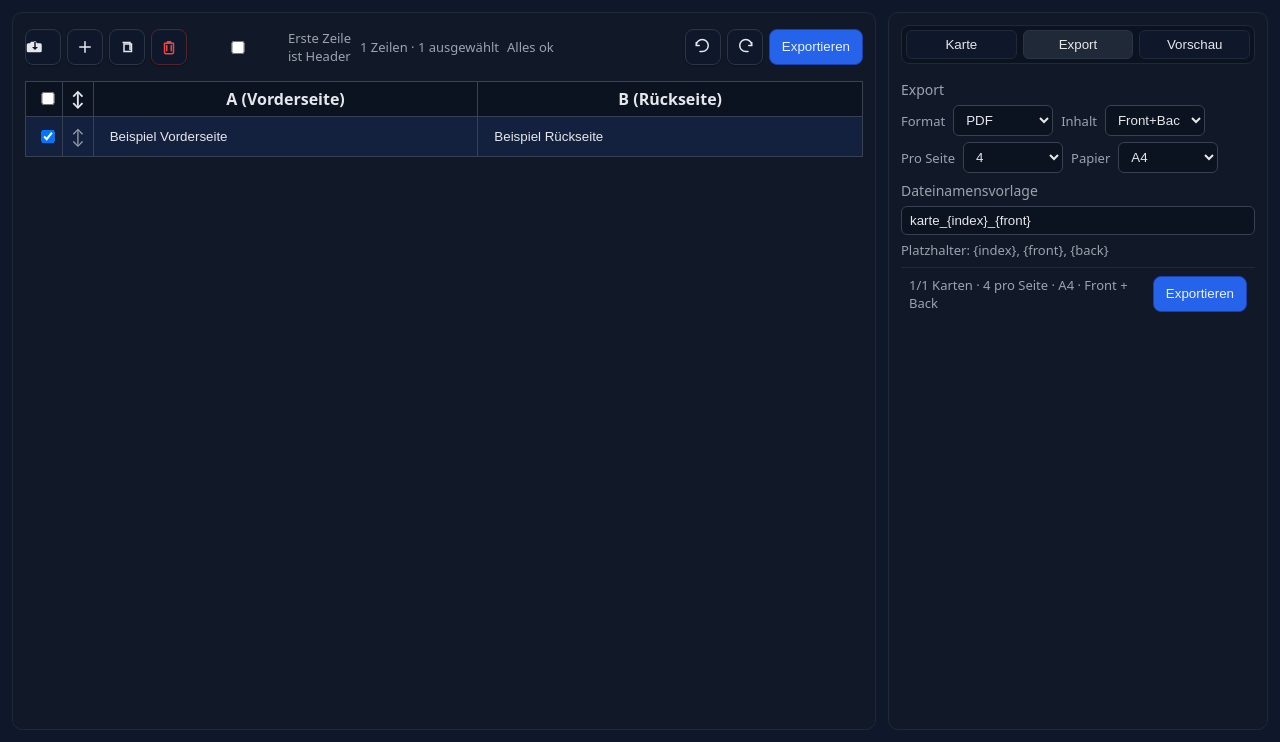
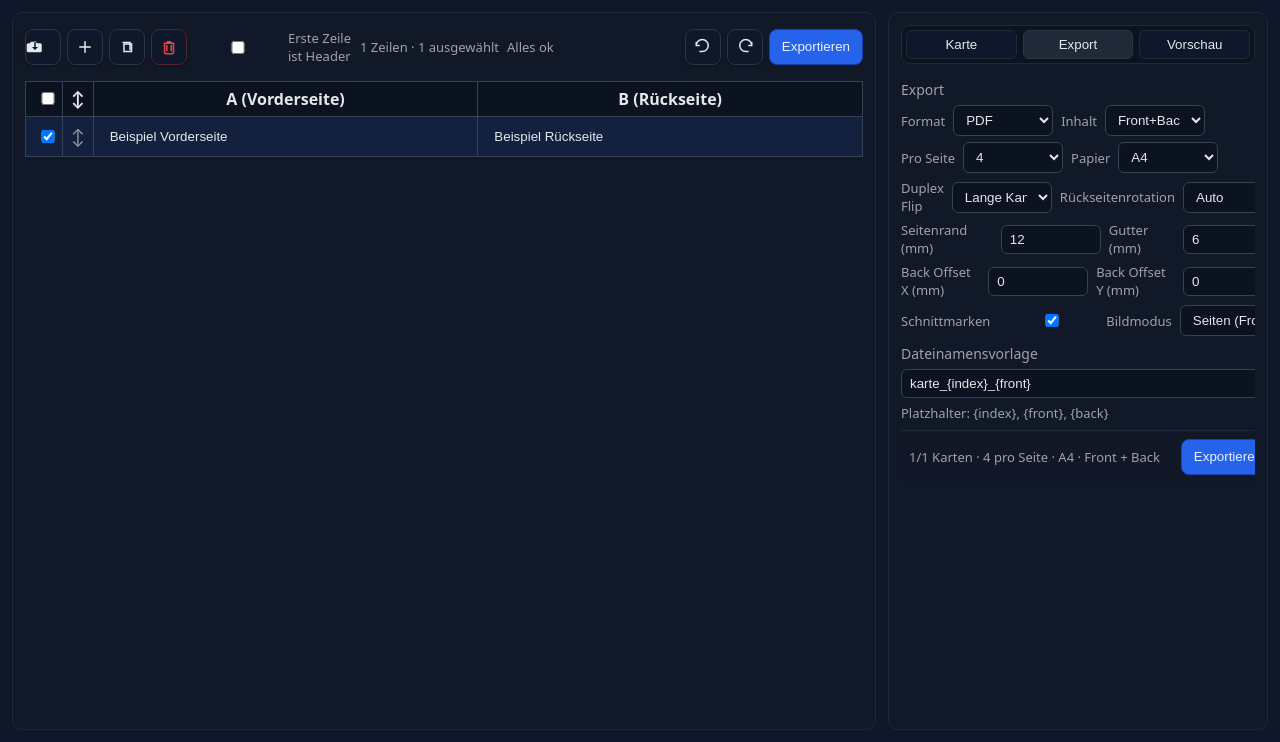
Before and after one commit to moin7111/Pendel-Simulation, a Flask app: page /flashcards in a window 1280 px wide, after a click on "Export". Shown: the part 61-803 px from the top of the page. Run offline with Flask 3, Linux system fonts and the light colour scheme; some libraries are stand-ins or nearby versions.

Commit message:
Add print and image export options
Co-authored-by: leonstraesser <leonstraesser@web.de>

```diff
--- a/static/flashcards.js
+++ b/static/flashcards.js
@@ -34,6 +34,15 @@
       cardsPerPage: 4, // 1,2,4,6,8
       paperSize: 'A4', // A4 | A6
       filenameTpl: 'karte_{index}_{front}',
+      // N-up / Print controls
+      flipEdge: 'long', // long | short
+      backRotation: 'auto', // auto | 0 | 180
+      pageMarginMm: 12,
+      gapMm: 6,
+      backOffsetXMm: 0,
+      backOffsetYMm: 0,
+      showMarks: true,
+      imageExportMode: 'pages', // pages | cards
       // Backgrounds
       bgFrontDataUrl: null,
       bgBackDataUrl: null,
@@ -74,6 +83,14 @@
     exportSide: document.getElementById('exportSide'),
     cardsPerPage: document.getElementById('cardsPerPage'),
     paperSize: document.getElementById('paperSize'),
+    flipEdge: document.getElementById('flipEdge'),
+    backRotation: document.getElementById('backRotation'),
+    pageMarginMm: document.getElementById('pageMarginMm'),
+    gapMm: document.getElementById('gapMm'),
+    backOffsetXMm: document.getElementById('backOffsetXMm'),
+    backOffsetYMm: document.getElementById('backOffsetYMm'),
+    showMarks: document.getElementById('showMarks'),
+    imageExportMode: document.getElementById('imageExportMode'),
     downloadBtn: document.getElementById('downloadBtn'),
     filenameTpl: document.getElementById('filenameTpl'),
     // Tabs and panels
@@ -120,6 +137,14 @@
     if (els.cardsPerPage) els.cardsPerPage.value = String(s.cardsPerPage);
     if (els.paperSize) els.paperSize.value = String(s.paperSize);
     if (els.filenameTpl) els.filenameTpl.value = String(s.filenameTpl);
+    if (els.flipEdge) els.flipEdge.value = String(s.flipEdge);
+    if (els.backRotation) els.backRotation.value = String(s.backRotation);
+    if (els.pageMarginMm) els.pageMarginMm.value = String(s.pageMarginMm);
+    if (els.gapMm) els.gapMm.value = String(s.gapMm);
+    if (els.backOffsetXMm) els.backOffsetXMm.value = String(s.backOffsetXMm);
+    if (els.backOffsetYMm) els.backOffsetYMm.value = String(s.backOffsetYMm);
+    if (els.showMarks) els.showMarks.checked = !!s.showMarks;
+    if (els.imageExportMode) els.imageExportMode.value = String(s.imageExportMode);
   }
 
   function loadSavedState() {
@@ -437,6 +462,70 @@
     return { wrapper, card, f, b };
   }
 
+  function computeBestGrid(perPage, paperWmm, paperHmm, marginMm, gapMm, cardWmm, cardHmm) {
+    // candidate grids for 1,2,4,6,8
+    const candidates = {
+      1: [[1,1],[1,1]],
+      2: [[2,1],[1,2]],
+      4: [[2,2]],
+      6: [[3,2],[2,3]],
+      8: [[4,2],[2,4]],
+    }[perPage] || [[1,1]];
+    let best = { cols: 1, rows: 1, drawW: cardWmm, drawH: cardHmm, scale: 1 };
+    for (const [cols, rows] of candidates) {
+      const availW = paperWmm - marginMm * 2 - gapMm * (cols - 1);
+      const availH = paperHmm - marginMm * 2 - gapMm * (rows - 1);
+      const cellW = availW / cols;
+      const cellH = availH / rows;
+      const scale = Math.min(cellW / cardWmm, cellH / cardHmm);
+      const drawW = cardWmm * scale;
+      const drawH = cardHmm * scale;
+      if (scale > best.scale) best = { cols, rows, drawW, drawH, scale };
+    }
+    return best;
+  }
+
+  function frontIndexToBackIndex(posIndex, cols, rows, flipEdge) {
+    const r = Math.floor(posIndex / cols);
+    const c = posIndex % cols;
+    if (flipEdge === 'long') {
+      // mirror horizontally (book flip)
+      const c2 = cols - c - 1;
+      return r * cols + c2;
+    } else {
+      // short edge: mirror vertically
+      const r2 = rows - r - 1;
+      return r2 * cols + c;
+    }
+  }
+
+  function effectiveBackRotation(paperLandscape, flipEdge, backRotationSetting) {
+    if (backRotationSetting !== 'auto') return parseInt(backRotationSetting,10) || 0;
+    // Heuristic: for portrait pages, long-edge flip needs 0°, short-edge needs 180°; swap for landscape
+    if (!paperLandscape) {
+      return flipEdge === 'long' ? 0 : 180;
+    } else {
+      return flipEdge === 'long' ? 180 : 0;
+    }
+  }
+
+  function drawCropMarks(pdf, x, y, w, h, markLen = 3, markOffset = 0.8) {
+    // simple tiny crop marks at corners
+    const l = markLen; const o = markOffset;
+    // top-left
+    pdf.line(x - o, y, x - o + l, y);
+    pdf.line(x, y - o, x, y - o + l);
+    // top-right
+    pdf.line(x + w + o, y, x + w + o - l, y);
+    pdf.line(x + w, y - o, x + w, y - o + l);
+    // bottom-left
+    pdf.line(x - o, y + h, x - o + l, y + h);
+    pdf.line(x, y + h + o, x, y + h + o - l);
+    // bottom-right
+    pdf.line(x + w + o, y + h, x + w + o - l, y + h);
+    pdf.line(x + w, y + h + o, x + w, y + h + o - l);
+  }
+
   async function renderCardSideCanvas(text, side, scalePx = 2) {
     const totalW = state.settings.widthMm;
     const totalH = state.settings.heightMm;
@@ -469,51 +558,68 @@
     const pdf = new jsPDF({ unit: 'mm', format: state.settings.paperSize.toLowerCase() });
 
     const perPage = parseInt(state.settings.cardsPerPage, 10) || 1;
-    const gridMap = { 1: [1,1], 2: [2,1], 4:[2,2], 6:[3,2], 8:[4,2] };
-    const [cols, rowsPerPage] = gridMap[perPage] || [1,1];
-
-    const pageMarginMm = 12;
-    const gapMm = 6;
-
-    const availW = paper.w - pageMarginMm * 2 - gapMm * (cols - 1);
-    const availH = paper.h - pageMarginMm * 2 - gapMm * (rowsPerPage - 1);
-    const cellW = availW / cols;
-    const cellH = availH / rowsPerPage;
-
+    const marginMm = parseFloat(state.settings.pageMarginMm) || 0;
+    const gapMm = parseFloat(state.settings.gapMm) || 0;
     const baseW = state.settings.widthMm;
     const baseH = state.settings.heightMm;
-    const scale = Math.min(cellW / baseW, cellH / baseH);
-    const drawW = baseW * scale;
-    const drawH = baseH * scale;
+    const { cols, rows: rowsPerPage, drawW, drawH } = computeBestGrid(
+      perPage, paper.w, paper.h, marginMm, gapMm, baseW, baseH
+    );
+    const cellW = (paper.w - marginMm * 2 - gapMm * (cols - 1)) / cols;
+    const cellH = (paper.h - marginMm * 2 - gapMm * (rowsPerPage - 1)) / rowsPerPage;
 
-    const placeSidePages = async (pick) => {
-      let pageIndex = 0;
-      while (pageIndex * perPage < rows.length) {
-        if (pageIndex > 0) pdf.addPage();
+    async function drawPage(side, pageIndex) {
       for (let rIndex = 0; rIndex < perPage; rIndex++) {
         const itemIndex = pageIndex * perPage + rIndex;
         if (itemIndex >= rows.length) break;
         const r = rows[itemIndex];
-          const side = pick === 'front' ? 'front' : 'back';
         const text = side === 'front' ? (r.colA || '') : (r.colB || '');
         const canvas = await renderCardSideCanvas(text, side, 2);
-          const col = rIndex % cols;
-          const row = Math.floor(rIndex / cols);
-          const x = pageMarginMm + col * (cellW + gapMm) + (cellW - drawW) / 2;
-          const y = pageMarginMm + row * (cellH + gapMm) + (cellH - drawH) / 2;
-          pdf.addImage(canvas.toDataURL('image/png'), 'PNG', x, y, drawW, drawH);
+        let col = rIndex % cols;
+        let row = Math.floor(rIndex / cols);
+        if (side === 'back') {
+          const backIdx = frontIndexToBackIndex(rIndex, cols, rowsPerPage, state.settings.flipEdge);
+          col = backIdx % cols;
+          row = Math.floor(backIdx / cols);
         }
-        pageIndex++;
+        let x = marginMm + col * (cellW + gapMm) + (cellW - drawW) / 2;
+        let y = marginMm + row * (cellH + gapMm) + (cellH - drawH) / 2;
+        if (side === 'back') {
+          x += parseFloat(state.settings.backOffsetXMm) || 0;
+          y += parseFloat(state.settings.backOffsetYMm) || 0;
         }
-    };
+        const dataUrl = canvas.toDataURL('image/png');
+        const rotation = side === 'back' ? effectiveBackRotation(
+          paper.w > paper.h,
+          state.settings.flipEdge,
+          state.settings.backRotation
+        ) : 0;
+        pdf.addImage(dataUrl, 'PNG', x, y, drawW, drawH, undefined, undefined, rotation);
+        if (state.settings.showMarks) drawCropMarks(pdf, x, y, drawW, drawH);
+      }
+    }
 
+    const totalPages = Math.ceil(rows.length / perPage);
     if (sideMode === 'front') {
-      await placeSidePages('front');
+      for (let pageIndex = 0; pageIndex < totalPages; pageIndex++) {
+        if (pageIndex > 0) pdf.addPage();
+        await drawPage('front', pageIndex);
+      }
     } else if (sideMode === 'back') {
-      await placeSidePages('back');
+      for (let pageIndex = 0; pageIndex < totalPages; pageIndex++) {
+        if (pageIndex > 0) pdf.addPage();
+        await drawPage('back', pageIndex);
+      }
     } else {
-      await placeSidePages('front');
-      await placeSidePages('back');
+      // 1 Vorderseite, 2 Rückseite, 3 Vorderseite, 4 Rückseite, ...
+      let first = true;
+      for (let pageIndex = 0; pageIndex < totalPages; pageIndex++) {
+        if (!first) pdf.addPage();
+        await drawPage('front', pageIndex);
+        pdf.addPage();
+        await drawPage('back', pageIndex);
+        first = false;
+      }
     }
 
     const fileSuffix = sideMode === 'both' ? 'front_back' : sideMode;
@@ -530,9 +636,10 @@
     const scale = dpi / 96; // html2canvas scale vs CSS px assumption
 
     let index = 1;
+    const ext = state.settings.exportFormat === 'jpg' ? 'jpg' : 'png';
+    if (state.settings.imageExportMode === 'cards') {
       for (const r of selected) {
         const base = filenameFromTemplate(r, index);
-      const ext = state.settings.exportFormat === 'jpg' ? 'jpg' : 'png';
         if (sideMode === 'front' || sideMode === 'both') {
           const front = await renderCardSideCanvas(r.colA || '', 'front', scale);
           const frontData = front.toDataURL(format);
@@ -544,6 +651,69 @@
           zip.file(`${base}_back.${ext}`, backData.split(',')[1], { base64: true });
         }
         index++;
+      }
+    } else {
+      // pages mode: create paired pages as PNGs inside zip, respecting 1V,2R,3V ... numbering per page
+      // We'll render a composed canvas per page grid for front then back, and name them page_0001_front/back
+      const perPage = parseInt(state.settings.cardsPerPage, 10) || 1;
+      const paper = getPaperSizeMm();
+      const marginMm = parseFloat(state.settings.pageMarginMm) || 0;
+      const gapMm = parseFloat(state.settings.gapMm) || 0;
+      const baseW = state.settings.widthMm;
+      const baseH = state.settings.heightMm;
+      const { cols, rows: rowsPerPage, drawW, drawH } = computeBestGrid(
+        perPage, paper.w, paper.h, marginMm, gapMm, baseW, baseH
+      );
+      const cellW = (paper.w - marginMm * 2 - gapMm * (cols - 1)) / cols;
+      const cellH = (paper.h - marginMm * 2 - gapMm * (rowsPerPage - 1)) / rowsPerPage;
+      const pagePxW = mmToPxAtDpi(paper.w, 96 * scale);
+      const pagePxH = mmToPxAtDpi(paper.h, 96 * scale);
+
+      async function renderComposedPage(side, startIndex) {
+        const canvas = document.createElement('canvas');
+        canvas.width = pagePxW; canvas.height = pagePxH;
+        const ctx = canvas.getContext('2d');
+        ctx.fillStyle = '#ffffff'; ctx.fillRect(0,0,canvas.width,canvas.height);
+        for (let rIndex = 0; rIndex < perPage; rIndex++) {
+          const itemIndex = startIndex + rIndex;
+          if (itemIndex >= selected.length) break;
+          const r = selected[itemIndex];
+          let col = rIndex % cols; let row = Math.floor(rIndex / cols);
+          if (side === 'back') {
+            const backIdx = frontIndexToBackIndex(rIndex, cols, rowsPerPage, state.settings.flipEdge);
+            col = backIdx % cols; row = Math.floor(backIdx / cols);
+          }
+          const xMm = marginMm + col * (cellW + gapMm) + (cellW - drawW) / 2;
+          const yMm = marginMm + row * (cellH + gapMm) + (cellH - drawH) / 2;
+          const dx = mmToPxAtDpi(xMm + (side==='back' ? (parseFloat(state.settings.backOffsetXMm)||0) : 0), 96 * scale);
+          const dy = mmToPxAtDpi(yMm + (side==='back' ? (parseFloat(state.settings.backOffsetYMm)||0) : 0), 96 * scale);
+          const dw = mmToPxAtDpi(drawW, 96 * scale);
+          const dh = mmToPxAtDpi(drawH, 96 * scale);
+          const cardCanvas = await renderCardSideCanvas(side === 'front' ? (r.colA||'') : (r.colB||''), side, scale);
+          // rotation for back in images is applied by rotating draw context if needed
+          const rot = side === 'back' ? effectiveBackRotation(paper.w > paper.h, state.settings.flipEdge, state.settings.backRotation) : 0;
+          if (rot) {
+            ctx.save();
+            ctx.translate(dx + dw/2, dy + dh/2);
+            ctx.rotate((rot * Math.PI)/180);
+            ctx.drawImage(cardCanvas, -dw/2, -dh/2, dw, dh);
+            ctx.restore();
+          } else {
+            ctx.drawImage(cardCanvas, dx, dy, dw, dh);
+          }
+        }
+        return canvas.toDataURL(format);
+      }
+
+      let pageNum = 1;
+      for (let start = 0; start < selected.length; start += perPage) {
+        const frontData = await renderComposedPage('front', start);
+        const backData = await renderComposedPage('back', start);
+        const num = String(pageNum).padStart(4, '0');
+        zip.file(`page_${num}_front.${ext}`, frontData.split(',')[1], { base64: true });
+        zip.file(`page_${num}_back.${ext}`, backData.split(',')[1], { base64: true });
+        pageNum++;
+      }
     }
     const blob = await zip.generateAsync({ type: 'blob' });
     const a = document.createElement('a');
@@ -657,6 +827,14 @@
   els.cardsPerPage && els.cardsPerPage.addEventListener('change', () => { state.settings.cardsPerPage = parseInt(els.cardsPerPage.value,10)||1; saveState(); updateExportSummary(); });
   els.paperSize && els.paperSize.addEventListener('change', () => { state.settings.paperSize = els.paperSize.value; saveState(); updateExportSummary(); });
   els.filenameTpl && els.filenameTpl.addEventListener('input', () => { state.settings.filenameTpl = els.filenameTpl.value; saveState(); });
+  els.flipEdge && els.flipEdge.addEventListener('change', () => { state.settings.flipEdge = els.flipEdge.value; saveState(); });
+  els.backRotation && els.backRotation.addEventListener('change', () => { state.settings.backRotation = els.backRotation.value; saveState(); });
+  els.pageMarginMm && els.pageMarginMm.addEventListener('input', () => { state.settings.pageMarginMm = parseFloat(els.pageMarginMm.value)||0; saveState(); });
+  els.gapMm && els.gapMm.addEventListener('input', () => { state.settings.gapMm = parseFloat(els.gapMm.value)||0; saveState(); });
+  els.backOffsetXMm && els.backOffsetXMm.addEventListener('input', () => { state.settings.backOffsetXMm = parseFloat(els.backOffsetXMm.value)||0; saveState(); });
+  els.backOffsetYMm && els.backOffsetYMm.addEventListener('input', () => { state.settings.backOffsetYMm = parseFloat(els.backOffsetYMm.value)||0; saveState(); });
+  els.showMarks && els.showMarks.addEventListener('change', () => { state.settings.showMarks = !!els.showMarks.checked; saveState(); });
+  els.imageExportMode && els.imageExportMode.addEventListener('change', () => { state.settings.imageExportMode = els.imageExportMode.value; saveState(); });
 
   // Download button
   els.downloadBtn && els.downloadBtn.addEventListener('click', async () => {
--- a/templates/flashcards.html
+++ b/templates/flashcards.html
@@ -209,6 +209,48 @@
                     </select>
                   </label>
                 </div>
+                <div class="row">
+                  <label class="muted">Duplex Flip
+                    <select id="flipEdge">
+                      <option value="long" selected>Lange Kante</option>
+                      <option value="short">Kurze Kante</option>
+                    </select>
+                  </label>
+                  <label class="muted">Rückseitenrotation
+                    <select id="backRotation">
+                      <option value="auto" selected>Auto</option>
+                      <option value="0">0°</option>
+                      <option value="180">180°</option>
+                    </select>
+                  </label>
+                </div>
+                <div class="row">
+                  <label class="muted">Seitenrand (mm)
+                    <input id="pageMarginMm" type="number" value="12" step="1" min="0" max="30" />
+                  </label>
+                  <label class="muted">Gutter (mm)
+                    <input id="gapMm" type="number" value="6" step="1" min="0" max="30" />
+                  </label>
+                </div>
+                <div class="row">
+                  <label class="muted">Back Offset X (mm)
+                    <input id="backOffsetXMm" type="number" value="0" step="0.5" min="-5" max="5" />
+                  </label>
+                  <label class="muted">Back Offset Y (mm)
+                    <input id="backOffsetYMm" type="number" value="0" step="0.5" min="-5" max="5" />
+                  </label>
+                </div>
+                <div class="row">
+                  <label class="muted" title="Schnittmarken anzeigen">Schnittmarken
+                    <input id="showMarks" type="checkbox" checked />
+                  </label>
+                  <label class="muted" title="Nur für PNG/JPG relevant">Bildmodus
+                    <select id="imageExportMode">
+                      <option value="pages" selected>Seiten (Front/Back)</option>
+                      <option value="cards">Einzelkarten</option>
+                    </select>
+                  </label>
+                </div>
               </div>
 
               <div class="field">
```
Lines whose indentation alone changed are shown as unchanged.
